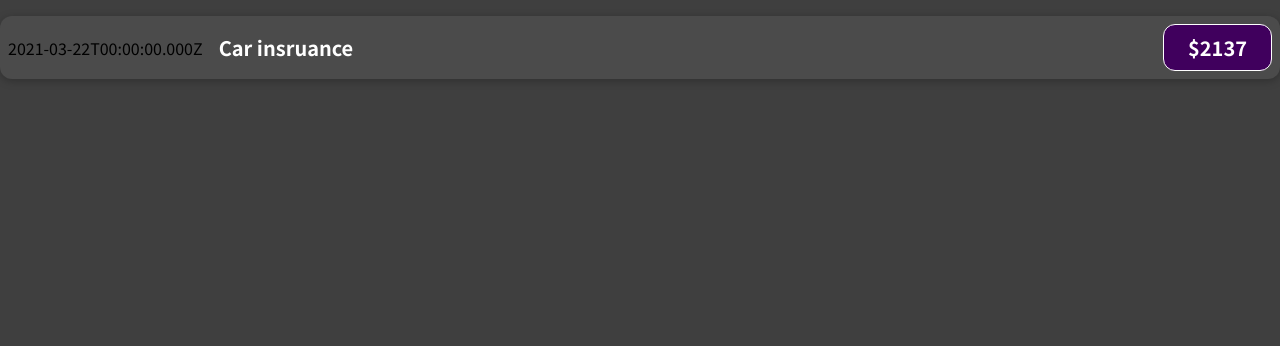
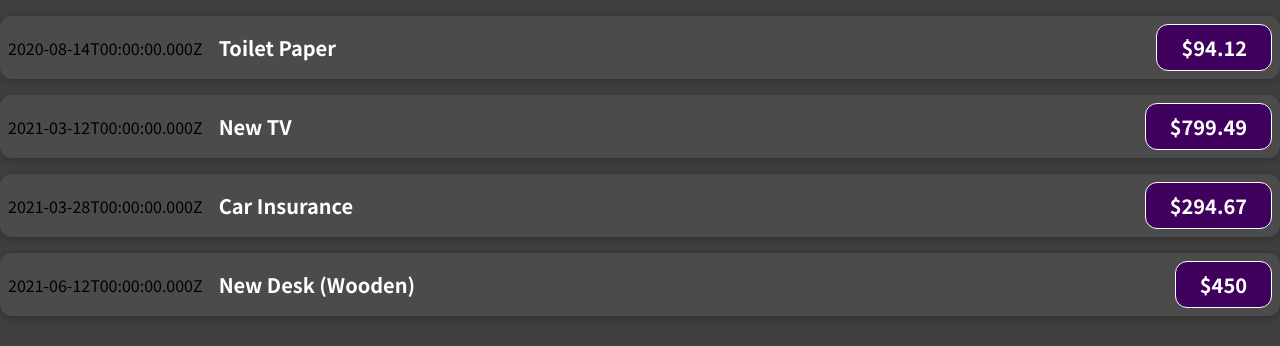
Before and after one commit to d-reczek/react-guids-chwarzmuller, a React (Create React App) app in the folder react-app/: page / in a window 1280 px wide. Shown: the top 346 px of the page. Built offline with nearby package versions, Linux system fonts and the light colour scheme.

Commit message:
add props

```diff
--- a/react-app/src/App.js
+++ b/react-app/src/App.js
@@ -1,9 +1,50 @@
 import ExpenseItem from "./components/ExpenseItem";
 
 function App() {
+  const expenses = [
+    {
+      id: "e1",
+      title: "Toilet Paper",
+      amount: 94.12,
+      date: new Date(2020, 7, 14),
+    },
+    { id: "e2", title: "New TV", amount: 799.49, date: new Date(2021, 2, 12) },
+    {
+      id: "e3",
+      title: "Car Insurance",
+      amount: 294.67,
+      date: new Date(2021, 2, 28),
+    },
+    {
+      id: "e4",
+      title: "New Desk (Wooden)",
+      amount: 450,
+      date: new Date(2021, 5, 12),
+    },
+  ];
+
   return (
     <div className="App">
-      <ExpenseItem />
+      <ExpenseItem
+        title={expenses[0].title}
+        amount={expenses[0].amount}
+        date={expenses[0].date}
+      />
+      <ExpenseItem
+        title={expenses[1].title}
+        amount={expenses[1].amount}
+        date={expenses[1].date}
+      />
+      <ExpenseItem
+        title={expenses[2].title}
+        amount={expenses[2].amount}
+        date={expenses[2].date}
+      />
+      <ExpenseItem
+        title={expenses[3].title}
+        amount={expenses[3].amount}
+        date={expenses[3].date}
+      />
     </div>
   );
 }
--- a/react-app/src/components/ExpenseItem.js
+++ b/react-app/src/components/ExpenseItem.js
@@ -1,15 +1,12 @@
 import "./ExpenseItem.css";
 
-const ExpenseItem = () => {
-  const expnseDate = new Date(2021, 2, 22);
-  const expenseTitle = "Car insruance";
-  const expenseAmount = 2137;
+const ExpenseItem = ({ title, amount, date }) => {
   return (
     <div className="expense-item">
-      <div>{expnseDate.toISOString()}</div>
+      <div>{date.toISOString()}</div>
       <div className="expense-item__description">
-        <h2>{expenseTitle}</h2>
-        <div className="expense-item__price">${expenseAmount}</div>
+        <h2>{title}</h2>
+        <div className="expense-item__price">${amount}</div>
       </div>
     </div>
   );
```
